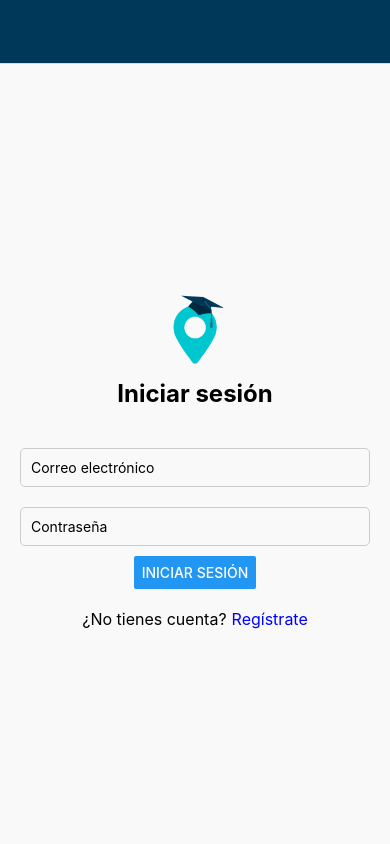
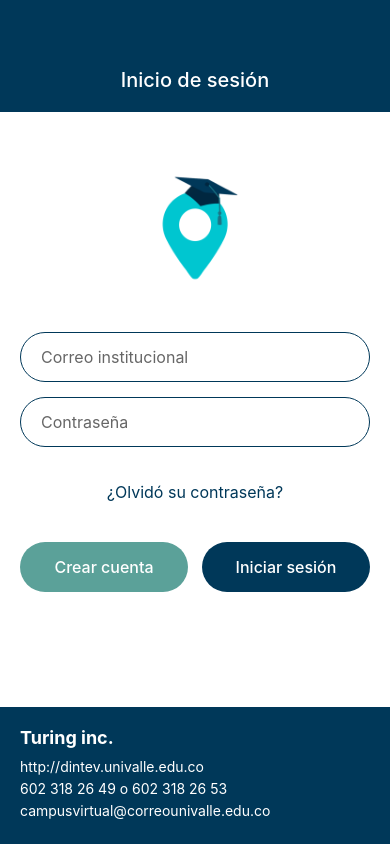
Before and after one commit to S-FrankLS/unimovil, a React Native app: screen /Login in a window 390 px wide. Built offline with nearby package versions, Linux system fonts and the light colour scheme.

Commit message:
Refactor Login screen layout and navigation options

```diff
--- a/App.js
+++ b/App.js
@@ -41,10 +41,7 @@ function NavigationStack() {
           <Stack.Screen
             name="Login"
             component={Login}
-            options={{
-              title: "",
-              headerStyle: { backgroundColor: "#003859" },
-            }}
+            options={{ headerShown: false }}
           />
         )}
       </Stack.Navigator>
--- a/screen/Login.js
+++ b/screen/Login.js
@@ -3,16 +3,19 @@ import React, { useState } from "react";
 import {
   View,
   TextInput,
-  Button,
+  TouchableOpacity,
   StyleSheet,
   Text,
   Image,
   Alert,
+  Dimensions,
 } from "react-native";
 import "react-native-gesture-handler";
 import { useAuth } from "../context/useAuth";
 
 const icon = require("../assets/UniMovilPNG.png");
+import { SafeAreaView } from "react-native";
+const windowHeight = Dimensions.get("window").height;
 
 const Login = () => {
   const [email, setEmail] = useState("");
@@ -33,12 +36,20 @@ const Login = () => {
 
   return (
     <View style={styles.container}>
-      <Image source={icon} style={{ width: 100, height: 100 }} />
-      <Text style={styles.header}>Iniciar sesión</Text>
+      {/* Header */}
+      <View style={styles.header}>
+        <Text style={styles.headerText}>Inicio de sesión</Text>
+      </View>
 
+      {/* Main Content */}
+      <View style={styles.content}>
+        <Image source={icon} style={styles.logo} />
+
+        <View style={styles.inputContainer}>
           <TextInput
             style={styles.input}
-        placeholder="Correo electrónico"
+            placeholder="Correo institucional"
+            placeholderTextColor="#666"
             keyboardType="email-address"
             value={email}
             onChangeText={setEmail}
@@ -47,16 +58,46 @@ const Login = () => {
           <TextInput
             style={styles.input}
             placeholder="Contraseña"
+            placeholderTextColor="#666"
             secureTextEntry={true}
             value={password}
             onChangeText={setPassword}
           />
 
-      <Button title="Iniciar sesión" onPress={handleLogin} />
+          <TouchableOpacity>
+            <Text style={styles.forgotPassword}>¿Olvidó su contraseña?</Text>
+          </TouchableOpacity>
 
+          <View style={styles.buttonContainer}>
+            <TouchableOpacity
+              style={[styles.button, styles.createButton]}
+              onPress={() => {
+                /* Handle create account */
+              }}
+            >
+              <Text style={styles.buttonText}>Crear cuenta</Text>
+            </TouchableOpacity>
+
+            <TouchableOpacity
+              style={[styles.button, styles.loginButton]}
+              onPress={handleLogin}
+            >
+              <Text style={[styles.buttonText, styles.loginButtonText]}>
+                Iniciar sesión
+              </Text>
+            </TouchableOpacity>
+          </View>
+        </View>
+      </View>
+
+      {/* Footer */}
       <View style={styles.footer}>
-        <Text style={styles.footerText}>¿No tienes cuenta?</Text>
-        <Text style={styles.linkText}>Regístrate</Text>
+        <Text style={styles.footerTitle}>Turing inc.</Text>
+        <Text style={styles.footerText}>http://dintev.univalle.edu.co</Text>
+        <Text style={styles.footerText}>602 318 26 49 o 602 318 26 53</Text>
+        <Text style={styles.footerText}>
+          campusvirtual@correounivalle.edu.co
+        </Text>
       </View>
     </View>
   );
@@ -65,35 +106,91 @@ const Login = () => {
 const styles = StyleSheet.create({
   container: {
     flex: 1,
-    justifyContent: "center",
-    alignItems: "center",
-    backgroundColor: "#f9f9f9",
-    padding: 20,
+    backgroundColor: "#fff",
   },
   header: {
-    fontSize: 24,
-    fontWeight: "bold",
+    backgroundColor: "#003859",
+    padding: 20,
+    alignItems: "center",
+    paddingTop: 0.08 * windowHeight,
+  },
+  headerText: {
+    color: "#fff",
+    fontSize: 20,
+    fontWeight: "500",
+  },
+  content: {
+    flex: 1,
+    alignItems: "center",
+    paddingHorizontal: 20,
+    paddingTop: 40,
+  },
+  logo: {
+    width: 150,
+    height: 150,
+    resizeMode: "contain",
     marginBottom: 30,
+  },
+  inputContainer: {
+    width: "100%",
+    maxWidth: 400,
   },
   input: {
     width: "100%",
-    padding: 10,
-    marginVertical: 10,
+    height: 50,
     borderWidth: 1,
-    borderColor: "#ccc",
-    borderRadius: 5,
+    borderColor: "#003859",
+    borderRadius: 25,
+    paddingHorizontal: 20,
+    marginBottom: 15,
+    fontSize: 16,
+  },
+  forgotPassword: {
+    color: "#003859",
+    textAlign: "center",
+    marginVertical: 20,
+    fontSize: 16,
+  },
+  buttonContainer: {
+    flexDirection: "row",
+    justifyContent: "space-between",
+    marginTop: 20,
+  },
+  button: {
+    width: "48%",
+    height: 50,
+    borderRadius: 25,
+    justifyContent: "center",
+    alignItems: "center",
+  },
+  createButton: {
+    backgroundColor: "#5BA199",
+  },
+  loginButton: {
+    backgroundColor: "#003859",
+  },
+  buttonText: {
+    color: "#fff",
+    fontSize: 16,
+    fontWeight: "500",
+  },
+  loginButtonText: {
+    color: "#fff",
   },
   footer: {
-    marginTop: 20,
-    flexDirection: "row",
+    backgroundColor: "#003859",
+    padding: 20,
+  },
+  footerTitle: {
+    color: "#fff",
+    fontSize: 18,
+    fontWeight: "bold",
+    marginBottom: 10,
   },
   footerText: {
-    fontSize: 16,
-  },
-  linkText: {
-    fontSize: 16,
-    color: "blue",
-    marginLeft: 5,
+    color: "#fff",
+    fontSize: 14,
+    marginBottom: 5,
   },
 });
 
```
Lines whose indentation alone changed are shown as unchanged.
